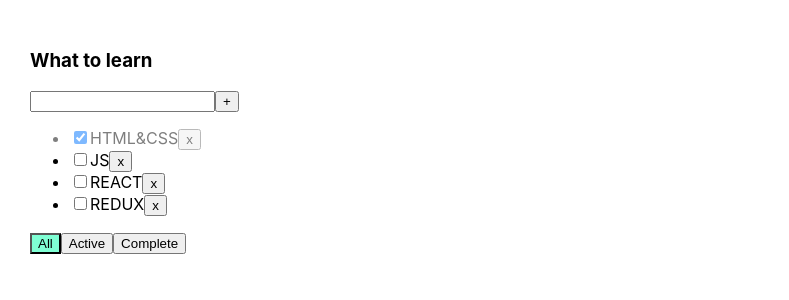
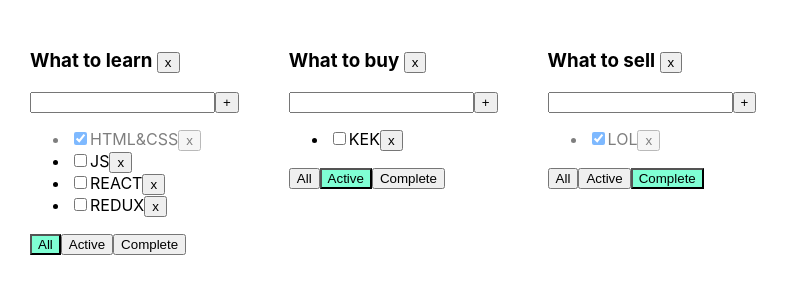
Before and after one commit to AltyAlty/react-project-todo-list, a React (Create React App) app: page / in a window 1280 px wide. Shown: the top 300 px of the page, without its empty margins (0-789 px from the left). Built offline with nearby package versions, Linux system fonts and the light colour scheme.

Commit message:
add multiple todolists and deleting them

```diff
--- a/src/App.tsx
+++ b/src/App.tsx
@@ -12,72 +12,136 @@
 
 export type FilterValuesType = 'all' | 'active' | 'complete';
 
+type TodolistType = {
+    id: string
+    title: string
+    filter: FilterValuesType
+};
+
 function App() {
-    let [tasks, setTasks] = useState<Array<TaskType>>([
+    let todolistID1 = v1();
+    let todolistID2 = v1();
+    let todolistID3 = v1();
+
+    let [todolists, setTodolists] = useState<Array<TodolistType>>(
+        [
+            {id: todolistID1, title: 'What to learn', filter: 'all'},
+            {id: todolistID2, title: 'What to buy', filter: 'active'},
+            {id: todolistID3, title: 'What to sell', filter: 'complete'},
+        ]
+    );
+
+    /*Здесь используем ассоциативный массив.*/
+    let [tasks, setTasks] = useState({
+        [todolistID1]: [
             {id: v1(), title: 'HTML&CSS', isDone: true},
             {id: v1(), title: 'JS', isDone: false},
             {id: v1(), title: 'REACT', isDone: false},
             {id: v1(), title: 'REDUX', isDone: false},
-    ]);
+        ],
 
-    let [filter, setFilter] = useState<FilterValuesType>('all');
+        [todolistID2]: [
+            {id: v1(), title: 'OK', isDone: true},
+            {id: v1(), title: 'KEK', isDone: false},
+        ],
 
-    function removeTask(id: string) {
-        let filteredTasks = tasks.filter((t) => {
+        [todolistID3]: [
+            {id: v1(), title: 'NOT_OK', isDone: false},
+            {id: v1(), title: 'LOL', isDone: true},
+        ],
+    });
+
+    function removeTask(id: string, todolistID: string) {
+        let tempTasks = tasks[todolistID];
+
+        let filteredTasks = tempTasks.filter((t) => {
             return t.id !== id;
         });
 
-        setTasks(filteredTasks);
+        tasks[todolistID] = filteredTasks;
+        /*Делаем это, чтобы указать React, что объект в state изменился, поэтому нужна
+        * перерисовка.*/
+        setTasks({...tasks});
     };
 
-    function addTask(title: string) {
+    function addTask(title: string, todolistID: string) {
         let newTask = {id: v1(), title: title, isDone: false};
-        let newTasks = [newTask, ...tasks];
-        setTasks(newTasks);
+        let tempTasks = tasks[todolistID];
+        let newTasks = [newTask, ...tempTasks];
+        tasks[todolistID] = newTasks;
+        /*Делаем это, чтобы указать React, что объект в state изменился, поэтому нужна
+        * перерисовка.*/
+        setTasks({...tasks});
     };
 
-    function changeTaskStatus(taskID: string, isDone: boolean) {
-        let task = tasks.find((t) => t.id === taskID);
+    function changeTaskStatus(taskID: string, isDone: boolean, todolistID: string) {
+        let tempTasks = tasks[todolistID];
+        let task = tempTasks.find((t) => t.id === taskID);
 
         if (task) {
             task.isDone = isDone;
-        }
 
             /*При помощи "..." делаем деструктуризацию массива, то кладем в новый массив элементы
             * другого уже существующего массива, чтобы потом передать новый массив в "setTasks()", так как
             * только в этом случае хук "useState()" зарегистрирует изменение и сделает ререндер.*/
-        setTasks([...tasks]);
+            setTasks({...tasks});
+        }
     };
 
-    function changeFilter(value: FilterValuesType) {
-        setFilter(value);
+    function removeTodolist(todolistID: string) {
+        let tempTodolists = todolists.filter((tl) => {
+            return tl.id !== todolistID;
+        });
+
+        setTodolists(tempTodolists);
+        delete tasks[todolistID];
+        setTasks({...tasks})
     };
 
-    let tasksForTodolist = tasks;
+    function changeFilter(value: FilterValuesType, todolistID: string) {
+        let todolist = todolists.find((tl) => tl.id === todolistID);
 
-    if (filter === 'complete') {
-        tasksForTodolist = tasks.filter((t) => {
+        if (todolist) {
+            todolist.filter = value;
+
+            setTodolists([...todolists]);
+        }
+    };
+
+    return (
+        <div className='App'>
+            {
+                todolists.map((tl) => {
+                    let tasksForTodolist = tasks[tl.id];
+
+                    if (tl.filter === 'complete') {
+                        tasksForTodolist = tasksForTodolist.filter((t) => {
                             return t.isDone === true;
                         });
                     }
 
-    if (filter === 'active') {
-        tasksForTodolist = tasks.filter((t) => {
+                    if (tl.filter === 'active') {
+                        tasksForTodolist = tasksForTodolist.filter((t) => {
                             return t.isDone === false;
                         });
                     }
 
                     return (
-        <div className='App'>
                         <Todolist
-                title={'What to learn'}
+                            key={tl.id}
+                            id={tl.id}
+                            title={tl.title}
                             tasks={tasksForTodolist}
                             removeTasks={removeTask}
                             changeFilter={changeFilter}
                             addTask={addTask}
                             changeTaskStatus={changeTaskStatus}
-                filter={filter}
+                            filter={tl.filter}
+                            removeTodolist={removeTodolist}
                         />
+                    )
+                })
+            }
         </div>
     );
 };
--- a/src/Todolist.tsx
+++ b/src/Todolist.tsx
@@ -8,13 +8,15 @@
 };
 
 type PropsType = {
+    id: string
     title: string
     tasks: Array<TaskType>
-    removeTasks: (id: string) => void
-    changeFilter: (value: FilterValuesType) => void
-    addTask: (title: string) => void
-    changeTaskStatus: (taskID: string, isDone: boolean) => void
+    removeTasks: (id: string, todolistID: string) => void
+    changeFilter: (value: FilterValuesType, todolistID: string) => void
+    addTask: (title: string, todolistID: string) => void
+    changeTaskStatus: (taskID: string, isDone: boolean, todolistID: string) => void
     filter: FilterValuesType
+    removeTodolist: (todolistID: string) => void
 };
 
 export const Todolist = (props: PropsType) => {
@@ -29,7 +31,7 @@
         setInputError(null);
 
         if (e.ctrlKey === true && e.charCode === 13) {
-            props.addTask(newTaskTitle);
+            props.addTask(newTaskTitle, props.id);
             setNewTaskTitle('');
         }
     };
@@ -37,7 +39,7 @@
     const addTask = () => {
         /*Метод "trim()" удаляет пробельные символы с начала и конца строки.*/
         if (newTaskTitle.trim() !== '') {
-            props.addTask(newTaskTitle);
+            props.addTask(newTaskTitle, props.id);
             setNewTaskTitle('');
         } else {
             setInputError('Title is required');
@@ -45,21 +47,24 @@
     };
 
     const onAllClickHandler = () => {
-        props.changeFilter('all');
+        props.changeFilter('all', props.id);
     };
 
     const onActiveClickHandler = () => {
-        props.changeFilter('active');
+        props.changeFilter('active', props.id);
     };
 
+    const onCompleteClickHandler = () => {
+        props.changeFilter('complete', props.id);
+    };
 
-    const onCompleteClickHandler = () => {
-        props.changeFilter('complete');
+    const removeTodolist = () => {
+        props.removeTodolist(props.id);
     };
 
     return (
         <div>
-            <h3>{props.title}</h3>
+            <h3>{props.title} <button onClick={removeTodolist}>x</button></h3>
 
             <div>
                 <input type='text'
@@ -78,7 +83,7 @@
                 {
                     props.tasks.map((t) => {
                         const onRemoveHandler = () => {
-                            props.removeTasks(t.id);
+                            props.removeTasks(t.id, props.id);
                         };
 
                         const onChangeStatusHandler = (e: ChangeEvent<HTMLInputElement>) => {
@@ -86,7 +91,7 @@
                             * в момент нажатия, так как чекбокс попробует измениться, поэтому в
                             * функцию будет приходить то значение, на которое мы хотим изменить
                             * чекбокс.*/
-                            props.changeTaskStatus(t.id, e.currentTarget.checked);
+                            props.changeTaskStatus(t.id, e.currentTarget.checked, props.id);
                         };
 
                         return (
```
Lines whose indentation alone changed are shown as unchanged.
